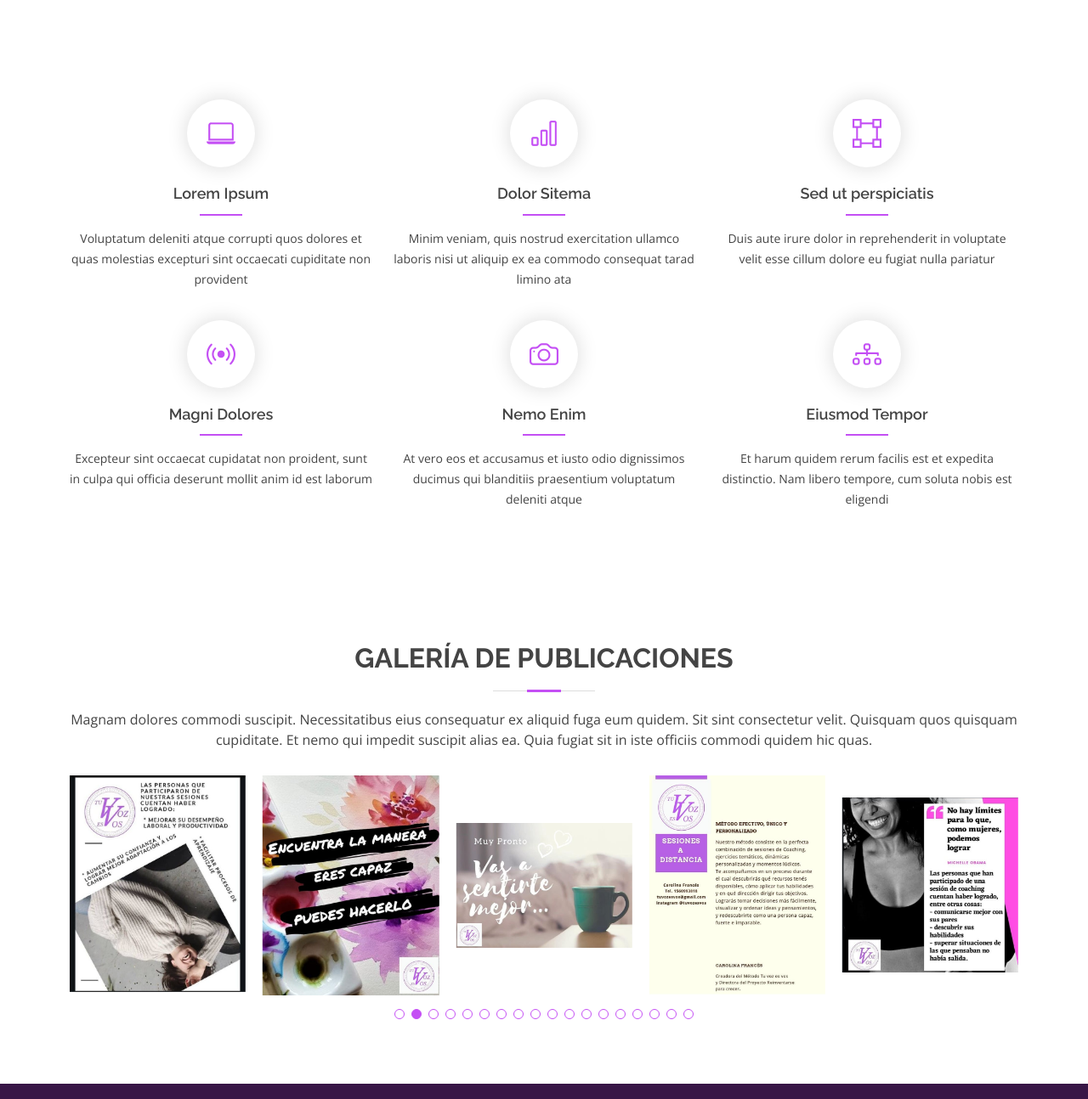
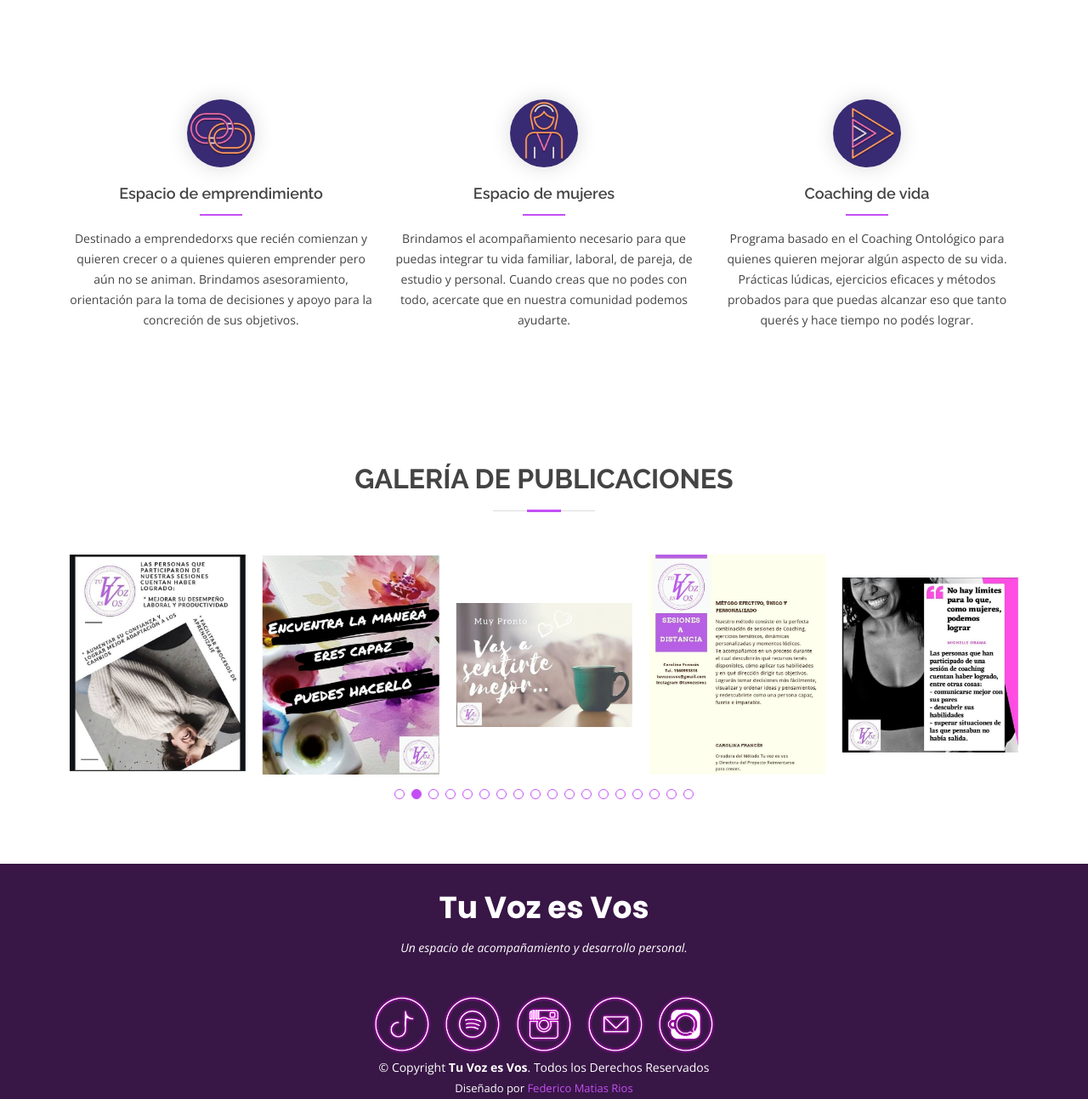
Before and after one commit to FedericoMatiasRios/tuvozesvos, a plain HTML site: page index.html in a window 1280 px wide. Shown: the part 1487-2781 px from the top of the page at 85% size. Drawn offline with nearby package versions, Linux system fonts and the light colour scheme; a script that the page names is missing.

Commit message:
iconos redes sociales, form contacto

```diff
--- a/assets/css/style.css
+++ b/assets/css/style.css
@@ -625,7 +625,7 @@ section {
 }
 
 .features .icon-box:hover .icon {
-  box-shadow: 0px 0 25px rgba(0, 111, 190, 0.3);
+  box-shadow: 0px 0 25px rgba(190, 0, 117, 0.3);
 }
 
 .features .title {
@@ -1442,12 +1442,10 @@ main {
 	height:60px;
 	bottom:25px;
 	right:25px;
-	background-color:#25d366;
 	color:#FFF;
 	border-radius:50px;
 	text-align:center;
   font-size:30px;
-	box-shadow: 0 0 5px rgb(0, 0, 0);
   z-index:100;
 }
 
@@ -1485,3 +1483,7 @@ ul#episodes > li {
 .buttonSpotify:hover {
   background: #692983;
 }
+
+.redes-sociales a {
+  filter: drop-shadow(0px 0px 2px #b4b4b4);
+}
--- a/index.html
+++ b/index.html
@@ -30,7 +30,7 @@
   <link rel="stylesheet" href="https://maxcdn.bootstrapcdn.com/font-awesome/4.5.0/css/font-awesome.min.css">
   <a href="https://api.whatsapp.com/send?phone=+541160993818&text=Hola%21%20Quisiera%20m%C3%A1s%20informaci%C3%B3n%20."
     class="float" target="_blank">
-    <i class="fa fa-whatsapp my-float"></i>
+  <img style="filter: drop-shadow(0px 0px 2px #b4b4b4);" src="./assets/img/custom/icono-whatsapp.png" width="80">
   </a>
 
   <!-- Template Main CSS File -->
@@ -58,8 +58,8 @@
         <ul>
           <li><a class="active" href="index.html">Inicio</a></li>
           <li><a href="our-story.html">Coaching</a></li>
-          <li><a href="events.html">Testimonios</a></li>
-          <li><a href="gallery.html">Fotos</a></li>
+          <li style="display:none;"><a href="events.html">Testimonios</a></li>
+          <li style="display:none;"><a href="gallery.html">Fotos</a></li>
           <!--
           <li class="dropdown"><a href="#"><span>Drop Down</span> <i class="bi bi-chevron-down"></i></a>
             <ul>
@@ -214,36 +214,33 @@
 
         <div class="row">
           <div class="col-lg-4 col-md-6 icon-box">
-            <div class="icon"><i class="bi bi-laptop"></i></div>
-            <h4 class="title"><a href="">Lorem Ipsum</a></h4>
-            <p class="description">Voluptatum deleniti atque corrupti quos dolores et quas molestias excepturi sint
-              occaecati cupiditate non provident</p>
+            <div class="icon"><img width="90" src="./assets/img/custom/icono-1.png"></div>
+            <h4 class="title"><a href="">Espacio de emprendimiento</a></h4>
+            <p class="description">Destinado a emprendedorxs que recién comienzan y quieren crecer  o a quienes quieren emprender pero aún no se animan.  Brindamos asesoramiento,  orientación para la toma de decisiones y apoyo para la concreción de sus objetivos.</p>
           </div>
           <div class="col-lg-4 col-md-6 icon-box">
-            <div class="icon"><i class="bi bi-bar-chart"></i></div>
-            <h4 class="title"><a href="">Dolor Sitema</a></h4>
-            <p class="description">Minim veniam, quis nostrud exercitation ullamco laboris nisi ut aliquip ex ea commodo
-              consequat tarad limino ata</p>
+            <div class="icon"><img width="90" src="./assets/img/custom/icono-2.png"></i></div>
+            <h4 class="title"><a href="">Espacio de mujeres</a></h4>
+            <p class="description">Brindamos el acompañamiento necesario para que puedas integrar tu vida familiar, laboral, de pareja, de estudio y personal.  Cuando creas que no podes con todo, acercate que en nuestra comunidad podemos ayudarte.</p>
           </div>
           <div class="col-lg-4 col-md-6 icon-box">
-            <div class="icon"><i class="bi bi-bounding-box"></i></div>
-            <h4 class="title"><a href="">Sed ut perspiciatis</a></h4>
-            <p class="description">Duis aute irure dolor in reprehenderit in voluptate velit esse cillum dolore eu
-              fugiat nulla pariatur</p>
+            <div class="icon"><img width="90" src="./assets/img/custom/icono-3.png"></i></div>
+            <h4 class="title"><a href="">Coaching de vida</a></h4>
+            <p class="description">Programa basado en el Coaching Ontológico para quienes quieren mejorar algún aspecto de su vida. Prácticas lúdicas, ejercicios eficaces y métodos probados para que puedas alcanzar eso que tanto querés y hace tiempo no podés lograr.</p>
           </div>
-          <div class="col-lg-4 col-md-6 icon-box">
+          <div style="display:none;" class="col-lg-4 col-md-6 icon-box">
             <div class="icon"><i class="bi bi-broadcast"></i></div>
             <h4 class="title"><a href="">Magni Dolores</a></h4>
             <p class="description">Excepteur sint occaecat cupidatat non proident, sunt in culpa qui officia deserunt
               mollit anim id est laborum</p>
           </div>
-          <div class="col-lg-4 col-md-6 icon-box">
+          <div style="display:none;" class="col-lg-4 col-md-6 icon-box">
             <div class="icon"><i class="bi bi-camera"></i></div>
             <h4 class="title"><a href="">Nemo Enim</a></h4>
             <p class="description">At vero eos et accusamus et iusto odio dignissimos ducimus qui blanditiis praesentium
               voluptatum deleniti atque</p>
           </div>
-          <div class="col-lg-4 col-md-6 icon-box">
+          <div style="display:none;" class="col-lg-4 col-md-6 icon-box">
             <div class="icon"><i class="bi bi-diagram-3"></i></div>
             <h4 class="title"><a href="">Eiusmod Tempor</a></h4>
             <p class="description">Et harum quidem rerum facilis est et expedita distinctio. Nam libero tempore, cum
@@ -260,7 +257,7 @@
 
         <div class="section-title">
           <h2>Galería de publicaciones</h2>
-          <p>Magnam dolores commodi suscipit. Necessitatibus eius consequatur ex aliquid fuga eum quidem. Sit sint
+          <p style="display:none;">Magnam dolores commodi suscipit. Necessitatibus eius consequatur ex aliquid fuga eum quidem. Sit sint
             consectetur velit. Quisquam quos quisquam cupiditate. Et nemo qui impedit suscipit alias ea. Quia fugiat sit
             in iste officiis commodi quidem hic quas.</p>
         </div>
@@ -317,12 +314,12 @@
     <div class="container">
       <h3>Tu Voz es Vos</h3>
       <p>Un espacio de acompañamiento y desarrollo personal.</p>
-      <div class="social-links">
-        <a href="#" class="twitter"><i class="bx bxl-twitter"></i></a>
-        <a href="#" class="facebook"><i class="bx bxl-facebook"></i></a>
-        <a href="#" class="instagram"><i class="bx bxl-instagram"></i></a>
-        <a href="#" class="google-plus"><i class="bx bxl-skype"></i></a>
-        <a href="#" class="linkedin"><i class="bx bxl-linkedin"></i></a>
+      <div class="">
+        <a href="https://www.tiktok.com/@tuvozesvos"><img src="./assets/img/custom/icono-tiktok.png" width="80"></a>
+        <a href="https://open.spotify.com/show/5MagAqhDGNkhrtFL2C4Kda"><img src="./assets/img/custom/icono-spotify.png" width="80"></a>
+        <a href="https://www.instagram.com/tuvozesvos/"><img src="./assets/img/custom/icono-instagram.png" width="80"></a>
+        <a href="mailto:tuvozesvos@gmail.com"><img src="./assets/img/custom/icono-email.png" width="80"></a>
+        <a href="https://cafecito.app/tuvozesvos"><img src="./assets/img/custom/icono-cafecito.png" width="80"></a>
       </div>
       <div class="copyright">
         &copy; Copyright <strong><span>Tu Voz es Vos</span></strong>. Todos los Derechos Reservados
@@ -332,7 +329,7 @@
         <!-- You can delete the links only if you purchased the pro version. -->
         <!-- Licensing information: https://bootstrapmade.com/license/ -->
         <!-- Purchase the pro version with working PHP/AJAX contact form: https://bootstrapmade.com/family-multipurpose-html-bootstrap-template-free/ -->
-        Designed by <a href="https://bootstrapmade.com/">BootstrapMade</a>
+        Diseñado por <a href="mailto:federicomatiasrios@gmail.com">Federico Matias Rios</a>
       </div>
     </div>
   </footer><!-- End Footer -->
```
Also changed, not shown: contact.html (+14 -14 lines), events.html (+10 -10 lines), gallery.html (+10 -10 lines), our-story.html (+10 -10 lines), assets/img/custom/icono-1.png (added), assets/img/custom/icono-2.png (added), assets/img/custom/icono-3.png (added), assets/img/custom/icono-cafecito.png (added), assets/img/custom/icono-email.png (added), assets/img/custom/icono-instagram.png (added), assets/img/custom/icono-spotify.png (added), assets/img/custom/icono-tiktok.png (added), assets/img/custom/icono-whatsapp.png (added), assets/img/slide/slide-1.jpg, 3 more files.
